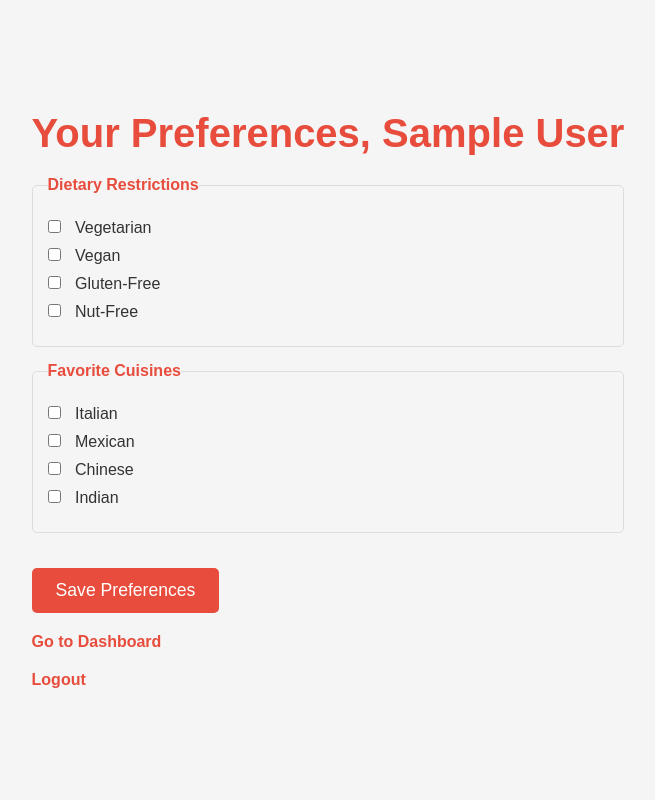
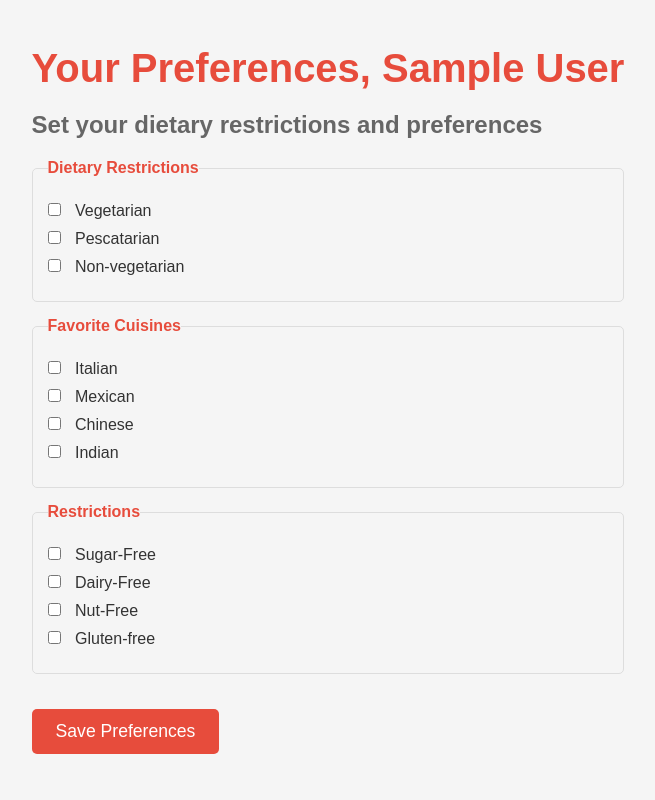
Before and after one commit to JobCorpz/Food-Advisor, a PHP site: page /preference.php in a window 1280 px wide. Shown: the whole page, without its empty margins (312-967 px from the left). Run offline with PHP 8.4, Linux system fonts and the light colour scheme; the visitor is signed in with stand-in values (Sample User, id 1); data that the repository does not hold is empty.

Commit message:
added the new restrictions

```diff
--- a/preference.php
+++ b/preference.php
@@ -15,36 +15,42 @@
 $success = '';
 $error = '';
 if (isset($_POST['submit'])) {
-    $dietary_restrictions = implode(',', (array)$_POST['dietary_restrictions']);
-    $favorite_cuisines = implode(',', (array)$_POST['favorite_cuisines']);
+    $dietary_restrictions = implode(',', (array)($_POST['dietary_restrictions']?? []));
+    $restrictions = implode(',', (array)($_POST['restrictions'] ?? []));
+    $favorite_cuisines = implode(',', (array)($_POST['favorite_cuisines']?? []));
 
     $stmt = $pdo->prepare("SELECT id FROM user_preferences WHERE user_id = :user_id");
     $stmt->execute([':user_id' => $_SESSION['user_id']]);
     $existing = $stmt->fetch();
 
     if ($existing) {
-        $stmt = $pdo->prepare("UPDATE user_preferences SET dietary_restrictions = :diet, favorite_cuisines = :cuisines WHERE user_id = :user_id");
+        $stmt = $pdo->prepare("UPDATE user_preferences SET dietary_restrictions = :diet, favorite_cuisines = :cuisines, restrictions = :restrictions WHERE user_id = :user_id");
     } else {
-        $stmt = $pdo->prepare("INSERT INTO user_preferences (user_id, dietary_restrictions, favorite_cuisines) VALUES (:user_id, :diet, :cuisines)");
+        $stmt = $pdo->prepare("INSERT INTO user_preferences (user_id, dietary_restrictions, favorite_cuisines, restrictions) VALUES (:user_id, :diet, :cuisines, :restrictions)");
     }
+
 
     try {
         $stmt->execute([
             ':user_id' => $_SESSION['user_id'],
             ':diet' => $dietary_restrictions,
-            ':cuisines' => $favorite_cuisines
+            ':cuisines' => $favorite_cuisines,
+            ':restrictions' => $restrictions
         ]);
+
         $success = "Preferences saved successfully!";
     } catch (PDOException $e) {
         $error = "Error saving preferences: " . $e->getMessage();
     }
 }
 
-$stmt = $pdo->prepare("SELECT dietary_restrictions, favorite_cuisines FROM user_preferences WHERE user_id = :user_id");
+$stmt = $pdo->prepare("SELECT dietary_restrictions, favorite_cuisines, restrictions FROM user_preferences WHERE user_id = :user_id");
 $stmt->execute([':user_id' => $_SESSION['user_id']]);
 $prefs = $stmt->fetch(PDO::FETCH_ASSOC);
 $current_dietary = $prefs ? explode(',', $prefs['dietary_restrictions']) : [];
 $current_cuisines = $prefs ? explode(',', $prefs['favorite_cuisines']) : [];
+$current_restrictions = $prefs ? explode(',', $prefs['restrictions']) : [];
+
 ?>
 <!DOCTYPE html>
 <html lang="en">
@@ -57,20 +63,26 @@
 <body>
     <div class="preferences">
     <h1>Your Preferences, <?php echo htmlspecialchars($_SESSION['user_name']); ?></h1>
+    <h2>Set your dietary restrictions and preferences</h2>
+
     <?php if ($success): ?>
         <p class="success"><?php echo $success; ?></p>
     <?php endif; ?>
     <?php if ($error): ?>
         <p class="error"><?php echo $error; ?></p>
     <?php endif; ?>
+
     <form method="post">
+        <div class="dietary-restrictions">
             <fieldset>
                 <legend>Dietary Restrictions</legend>
-                <label><input type="checkbox" name="dietary_restrictions[]" value="vegetarian" <?php echo in_array('vegetarian', $current_dietary) ? 'checked' : ''; ?>> Vegetarian</label>
-                <label><input type="checkbox" name="dietary_restrictions[]" value="vegan" <?php echo in_array('vegan', $current_dietary) ? 'checked' : ''; ?>> Vegan</label>
-                <label><input type="checkbox" name="dietary_restrictions[]" value="gluten-free" <?php echo in_array('gluten-free', $current_dietary) ? 'checked' : ''; ?>> Gluten-Free</label>
-                <label><input type="checkbox" name="dietary_restrictions[]" value="nut-free" <?php echo in_array('nut-free', $current_dietary) ? 'checked' : ''; ?>> Nut-Free</label>
+                <label><input type="checkbox" name="dietary_restrictions[]" value="Vegetarian" <?php echo in_array('Vegetarian', $current_dietary) ? 'checked' : ''; ?>> Vegetarian</label>
+                <label><input type="checkbox" name="dietary_restrictions[]" value="Pescatarian" <?php echo in_array('Pescatarian', $current_dietary) ? 'checked' : ''; ?>> Pescatarian</label>
+                <label><input type="checkbox" name="dietary_restrictions[]" value="Non-vegetarian" <?php echo in_array('Non-vegetarian', $current_dietary) ? 'checked' : ''; ?>> Non-vegetarian</label>
             </fieldset>
+        </div>
+
+        <div class="favorite-cuisines">
             <fieldset>
                 <legend>Favorite Cuisines</legend>
                 <label><input type="checkbox" name="favorite_cuisines[]" value="Italian" <?php echo in_array('Italian', $current_cuisines) ? 'checked' : ''; ?>> Italian</label>
@@ -78,10 +90,21 @@
                 <label><input type="checkbox" name="favorite_cuisines[]" value="Chinese" <?php echo in_array('Chinese', $current_cuisines) ? 'checked' : ''; ?>> Chinese</label>
                 <label><input type="checkbox" name="favorite_cuisines[]" value="Indian" <?php echo in_array('Indian', $current_cuisines) ? 'checked' : ''; ?>> Indian</label>
             </fieldset>
+        </div>
+
+        <div class="restrictions">
+            <fieldset>
+                <legend>Restrictions</legend>
+                <label><input type="checkbox" name="restrictions[]" value="Sugar-free" <?php echo in_array('sugar-free', $current_restrictions) ? 'checked' : ''; ?>> Sugar-Free</label>
+                <label><input type="checkbox" name="restrictions[]" value="Dairy-free" <?php echo in_array('dairy-free', $current_restrictions) ? 'checked' : ''; ?>> Dairy-Free</label>
+                <label><input type="checkbox" name="restrictions[]" value="Nut-free" <?php echo in_array('nut-free', $current_restrictions) ? 'checked' : ''; ?>> Nut-Free</label>
+                <label><input type="checkbox" name="restrictions[]" value="Gluten-free" <?php echo in_array('Gluten-free', $current_restrictions) ? 'checked' : ''; ?>> Gluten-free</label>
+            </fieldset>
+        </div>
+
         <button type="submit" name="submit">Save Preferences</button>
     </form>
-        <a href="dashboard.php">Go to Dashboard</a> <!-- Link to dashboard -->
-        <a href="logout.php">Logout</a>
 </div>
+
 </body>
 </html>
```
Lines whose indentation alone changed are shown as unchanged.
